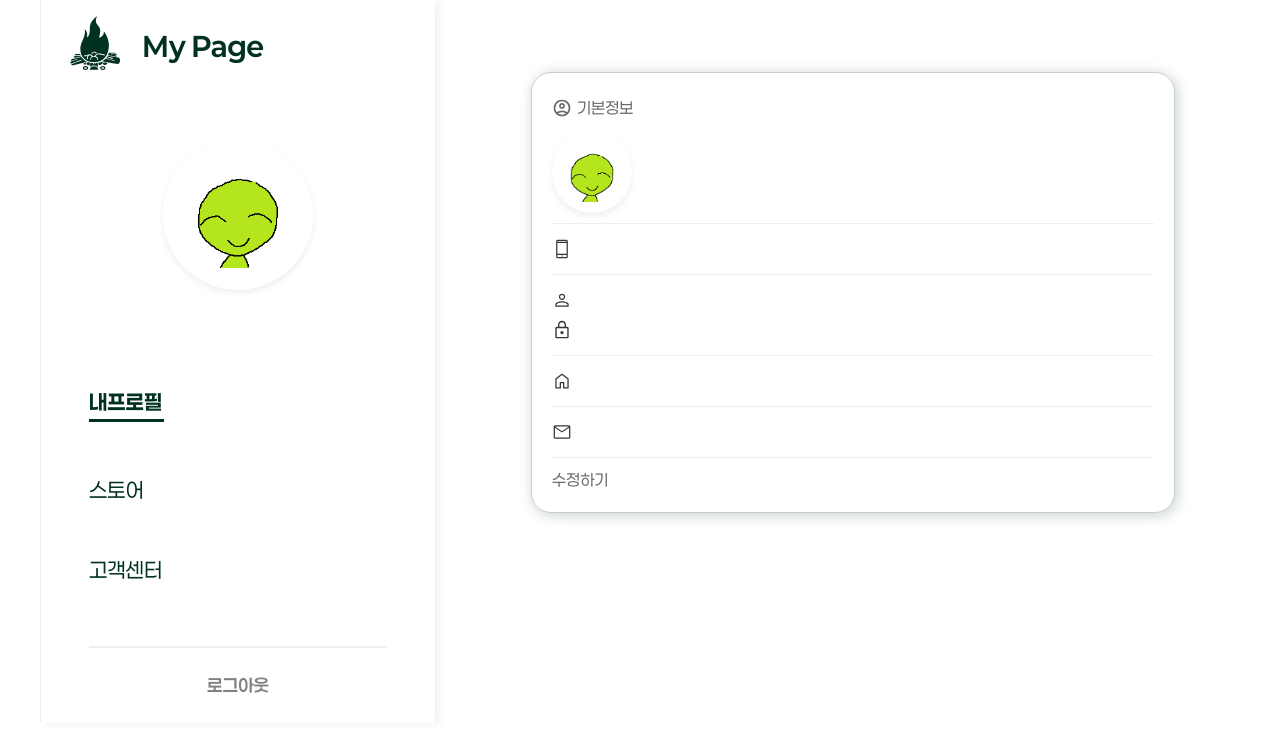
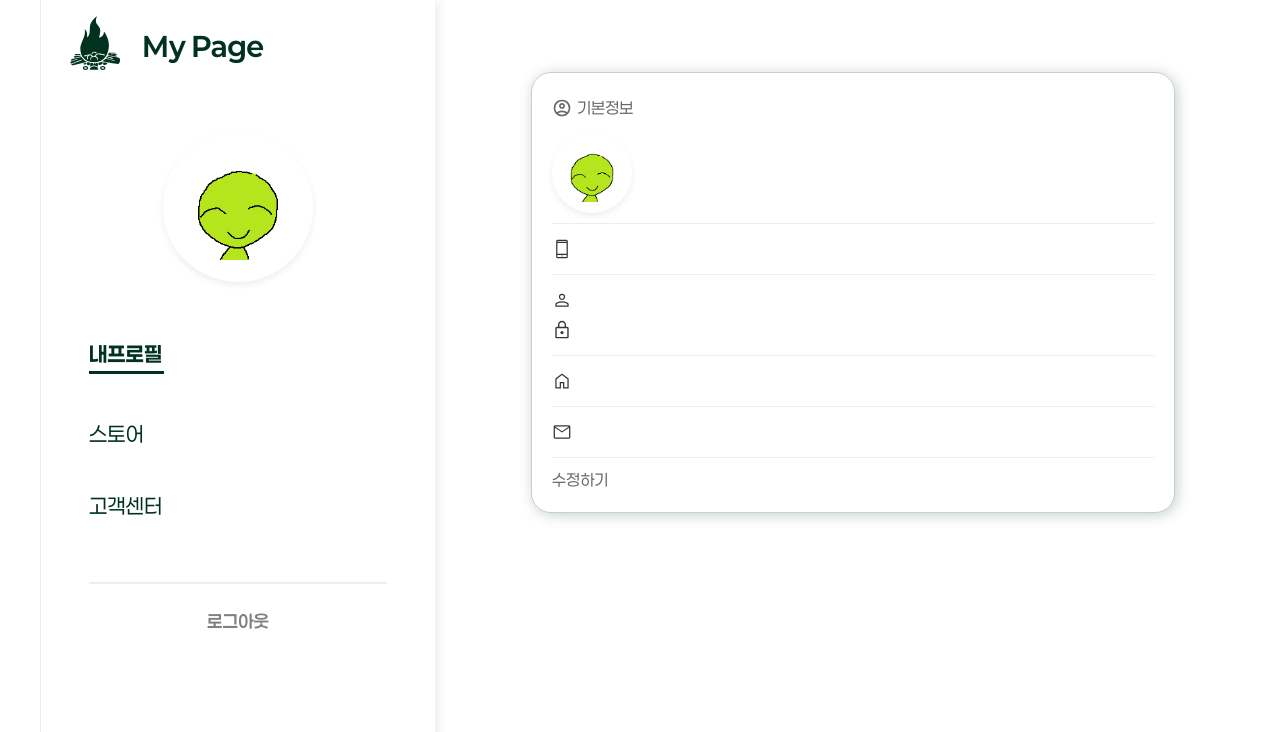
Before and after one commit to eunhyeon1020/Car-BakBak, a Vue app in the folder frontend/: page /mypage in a window 1280 px wide. Shown: the top 732 px of the page. Built offline with nearby package versions, Linux system fonts and the light colour scheme.

Commit message:
mypage css 수정

```diff
--- a/frontend/src/assets/css/mypage.css
+++ b/frontend/src/assets/css/mypage.css
@@ -61,7 +61,7 @@
 }
 
 .mypage-img {
-  padding: 3rem 0 5rem;
+  padding: 5vh 0 5vh;
   display: flex;
   flex-direction: column;
   align-items: center;
@@ -86,7 +86,7 @@
 
   display: flex;
   flex-direction: column;
-  gap: 3.5rem;
+  gap: 6vh;
 
   font-size: 1.5rem;
 }
@@ -269,9 +269,13 @@
 .paymoney-page  li,
 .service-page  li,
 .ask-page  li{
-  width: 40rem;
+  width: 100%;
   border-bottom: 1px solid #c5c5c5ad;
   padding: 25px;
+}
+
+.login-page > ul {
+  width: 100%;
 }
 
 .inquiry-title{
@@ -313,7 +317,7 @@
 }
 
 .backBtn {
-  margin: 50px 0;
+  margin-top: 50px;
   padding: 5px 10px;
   border-radius: 10px;
   color: #494949;
@@ -439,8 +443,6 @@
   .backBtn {
     display: inline-block;
     float: right;
-
-    margin: 50px 40px 0 0;
   }
 
   /* 상세 > 1 : 1 문의하기  */
@@ -473,6 +475,13 @@
   }
   .mypage-content{
     padding: 4rem;
+  }
+  .login-page li,
+  .paymoney-page  li,
+  .service-page  li,
+  .ask-page  li{
+    width: 100%;
+    padding: 25px 18px;
   }
 }
 
--- a/frontend/src/assets/css/style.css
+++ b/frontend/src/assets/css/style.css
@@ -17,11 +17,14 @@
 @import "error.css";
 @import "alert.css";
 
-
+#app {
+  height: 100%;
+}
 
 html,
 body {
   width: 100%;
+  height: 100%;
 }
 
 html,
--- a/frontend/src/components/Mypage.vue
+++ b/frontend/src/components/Mypage.vue
@@ -312,6 +312,7 @@
   .inquiry-title::after {
     content: '';
     width: 30px;
+    min-width: 30px;
     height: 30px;
 
     margin-left: auto;
@@ -324,6 +325,6 @@
     cursor: pointer;
   }
   .inquiry-title.active::after {
-  background-image: url(../assets/images/ico-keyUp.svg);
+    background-image: url(../assets/images/ico-keyUp.svg);
   }
 </style>
```
